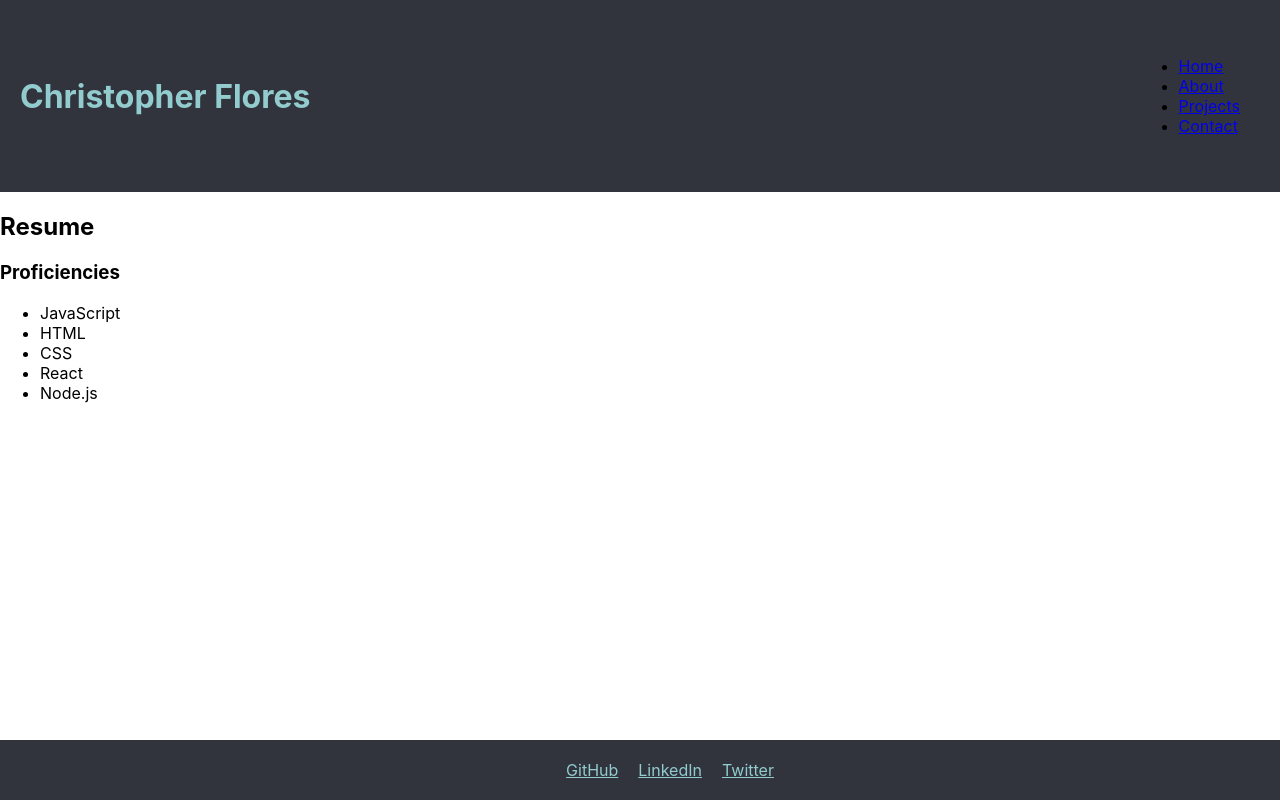
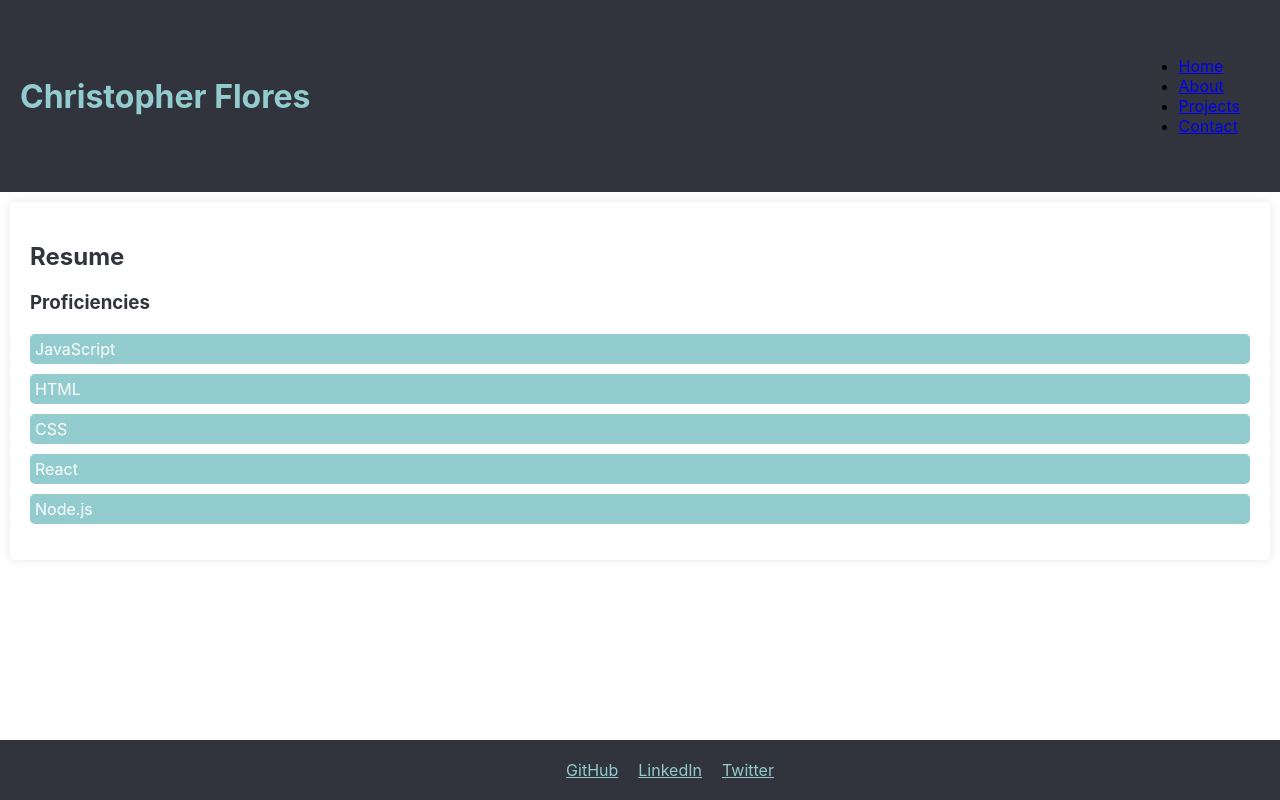
Before and after one commit to christopherflores9312/ReactPortfolio, a React (Create React App) app: page /resume in a window 1280 px wide. Built offline with nearby package versions, Linux system fonts and the light colour scheme.

Commit message:
resume styled

```diff
--- a/src/Resume.js
+++ b/src/Resume.js
@@ -1,4 +1,5 @@
 import React from 'react';
+import styles from './Resume.module.css';
 // import resume from './path_to_your_resume'; // replace with the path to your resume
 
 function Resume() {
@@ -8,11 +9,11 @@ function Resume() {
   ];
 
   return (
-    <section>
-      <h2>Resume</h2>
-      {/* <a href={resume} download>Download my Resume</a> */}
-      <h3>Proficiencies</h3>
-      <ul>
+    <section className={styles.resume}>
+      <h2 className={styles.title}>Resume</h2>
+      {/* <a href={resume} download className={styles.link}>Download my Resume</a> */}
+      <h3 className={styles.title}>Proficiencies</h3>
+      <ul className={styles.proficiencies}>
         {proficiencies.map((proficiency, index) => <li key={index}>{proficiency}</li>)}
       </ul>
     </section>
--- /dev/null
+++ b/src/Resume.module.css
@@ -0,0 +1,32 @@
+.resume {
+    background-color: #ffffff;
+    border-radius: 5px;
+    box-shadow: 0 0 10px rgba(0, 0, 0, 0.1);
+    margin: 10px;
+    padding: 20px;
+  }
+
+  .title {
+    color: #31343d;
+    margin-bottom: 20px;
+  }
+
+  .link {
+    display: block;
+    margin-top: 10px;
+    color: #31343d;
+    text-decoration: none;
+  }
+
+  .proficiencies {
+    list-style-type: none;
+    padding: 0;
+  }
+
+  .proficiencies li {
+    background-color: #92ccce;
+    color: #fff;
+    margin-bottom: 10px;
+    padding: 5px;
+    border-radius: 5px;
+  }
```
